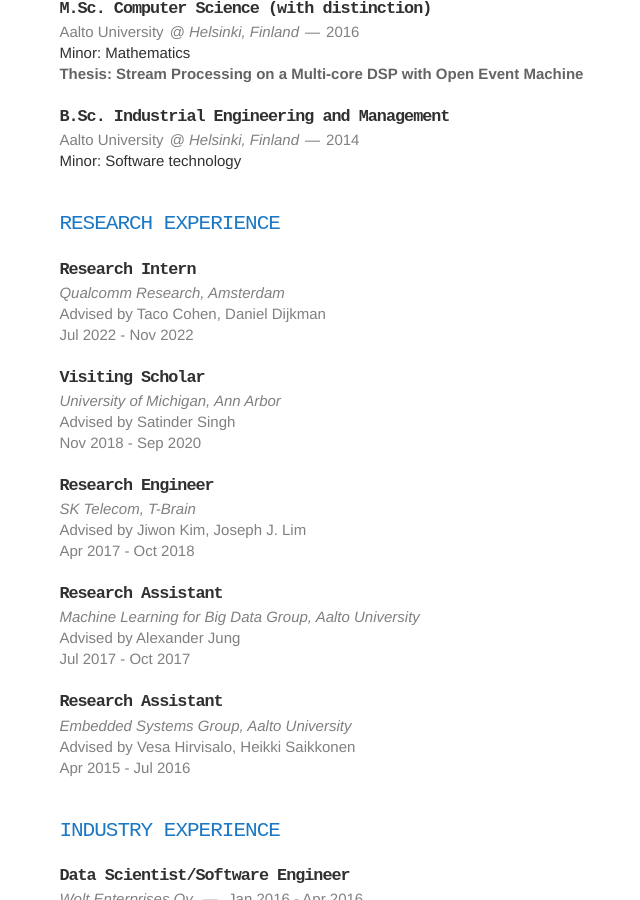
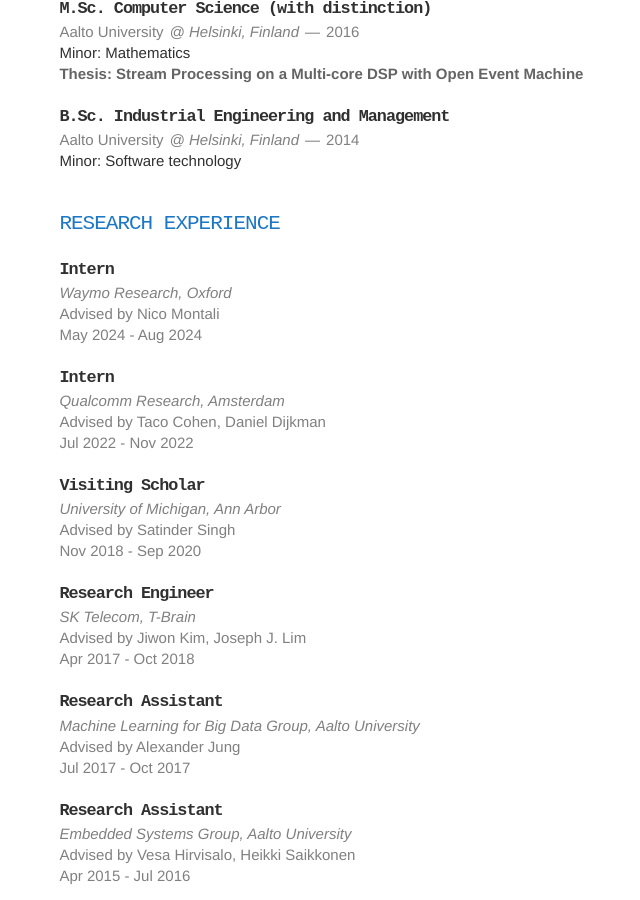
Before and after one commit to vuoristo/vuoristo.github.io, a Jekyll site: the page built from index.html, in a window 1280 px wide and 900 px high, scrolled down 1417 px. Shown: the whole window, without its empty margins (139-779 px from the left). Built offline with Jekyll 4.4.1, drawn with Linux system fonts in a browser that asks for light colours; nearby versions of some CDN libraries; some web fonts are replaced.

Commit message:
Add Waymo internship

```diff
--- a/_data/research-experience.yaml
+++ b/_data/research-experience.yaml
@@ -1,4 +1,9 @@
-- title: Research Intern
+- title: Intern
+  company: Waymo Research, Oxford
+  supervisor: Nico Montali
+  begin: 2024-05-20
+  end: 2024-08-20
+- title: Intern
   company: Qualcomm Research, Amsterdam
   supervisor: Taco Cohen, Daniel Dijkman
   begin: 2022-07-04
```
